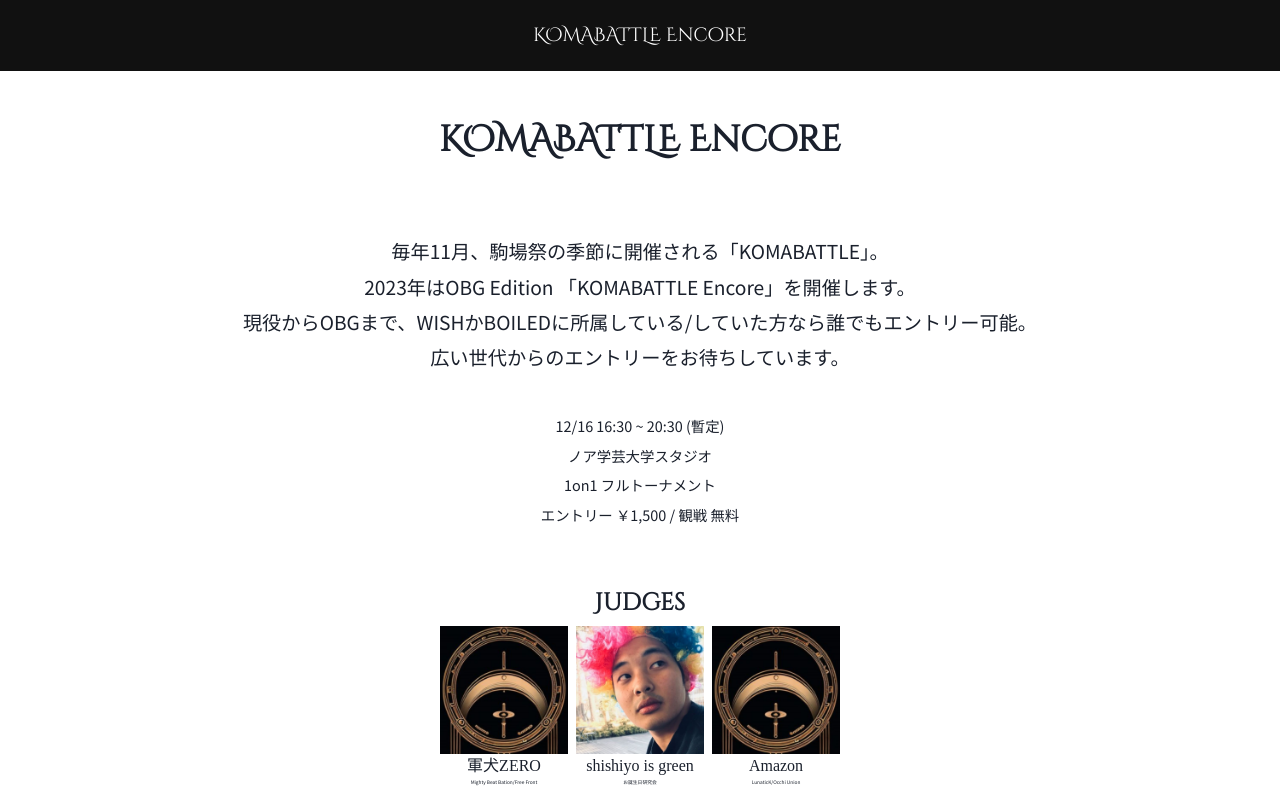
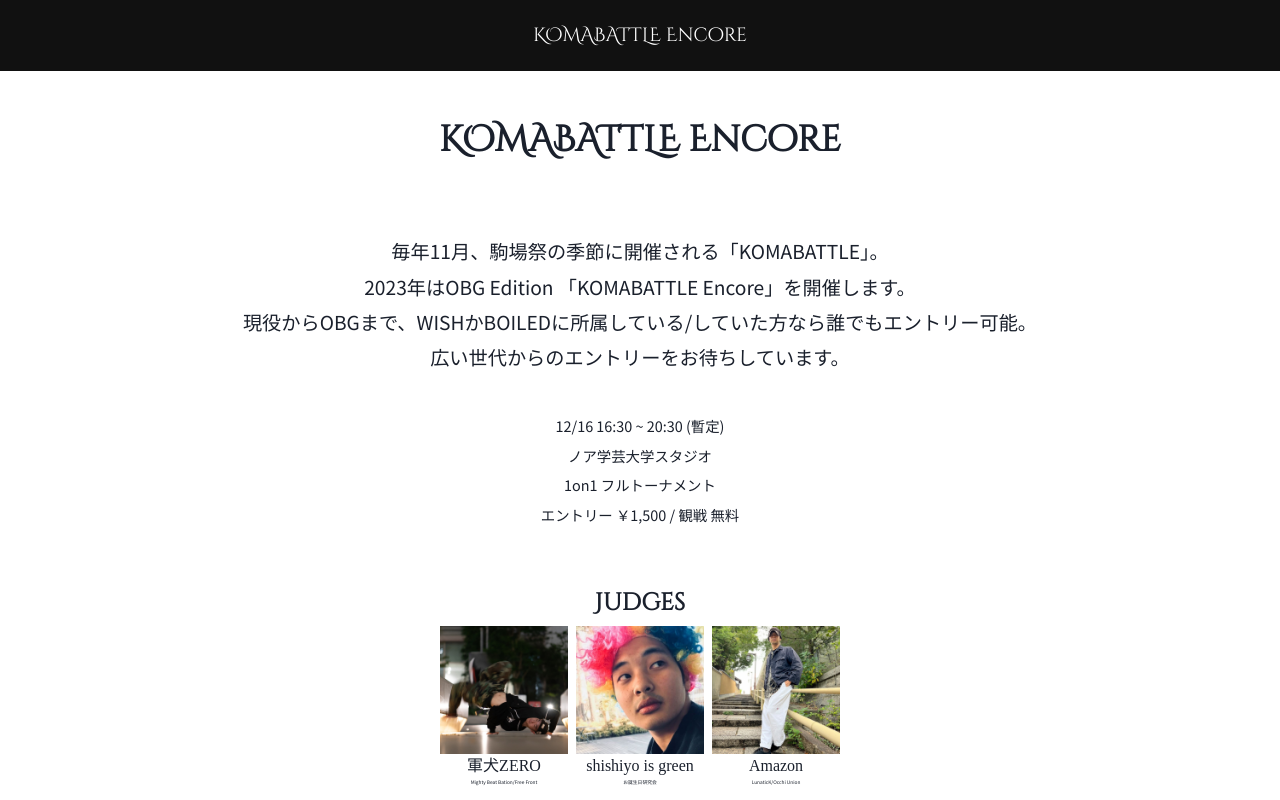
Before and after one commit to PlusF/KomabattleEncore, a Next.js app: page / in a window 1280 px wide. Shown: the top 800 px of the page. Built offline with nearby package versions, Linux system fonts and the light colour scheme; a web font is replaced by a local one.

Commit message:
add judge image

```diff
--- a/components/judgecard.tsx
+++ b/components/judgecard.tsx
@@ -75,7 +75,7 @@ function Judges() {
     const judges: Judge[] = [
         {
             name: '軍犬ZERO',
-            src: 'tmp.jpg',
+            src: 'judge1.jpg',
             description: 'Mighty Beat Bation/Free Front'
         },
         {
@@ -85,7 +85,7 @@ function Judges() {
         },
         {
             name: 'Amazon',
-            src: 'tmp.jpg',
+            src: 'judge3.jpg',
             description: 'LunaticK/Occhi Union'
         }
     ]
```
Also changed, not shown: public/judge1.jpg (added), public/judge3.jpg (added).
